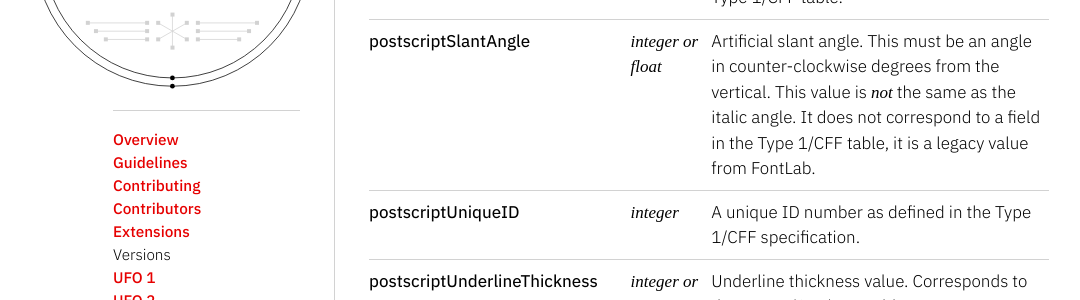
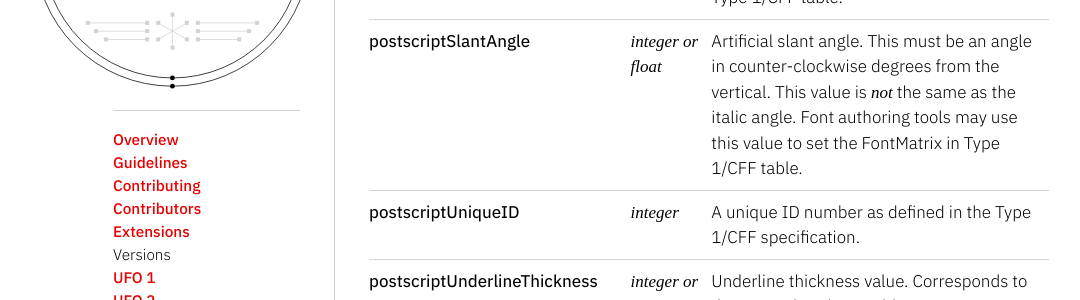
Before and after one commit to unified-font-object/ufo-spec, a Jekyll site: the page built from versions/ufo3/fontinfo.plist.md, in a window 1280 px wide and 900 px high, scrolled down 12736 px. Shown: the part 179-479 px from the top of the window, without its empty margins (51-1131 px from the left). Built offline with Jekyll 4.4.1, drawn with Linux system fonts in a browser that asks for light colours; some web fonts are replaced.

Commit message:
Better wording for postscriptSlantAngle
From @moyogo

```diff
--- a/versions/ufo3/fontinfo.plist.md
+++ b/versions/ufo3/fontinfo.plist.md
@@ -283,7 +283,7 @@ Records should have a unique `nameID`, `platformID`, `encodingID` and `languageI
 |--|--|--|
 | postscriptFontName | string | Name to be used for the `FontName` field in Type 1/CFF table. |
 | postscriptFullName | string | Name to be used for the `FullName` field in Type 1/CFF table. |
-| postscriptSlantAngle | integer or float | Artificial slant angle. This must be an angle in counter-clockwise degrees from the vertical. This value is *not* the same as the italic angle. It does not correspond to a field in the Type 1/CFF table, it is a legacy value from FontLab. |
+| postscriptSlantAngle | integer or float | Artificial slant angle. This must be an angle in counter-clockwise degrees from the vertical. This value is *not* the same as the italic angle. Font authoring tools may use this value to set the FontMatrix in Type 1/CFF table. |
 | postscriptUniqueID | integer | A unique ID number as defined in the Type 1/CFF specification. |
 | postscriptUnderlineThickness | integer or float | Underline thickness value. Corresponds to the Type 1/CFF/post table `UnderlineThickness` field. |
 | postscriptUnderlinePosition | integer or float | Underline position value. Corresponds to the Type 1/CFF/post table `UnderlinePosition` field. |
```
